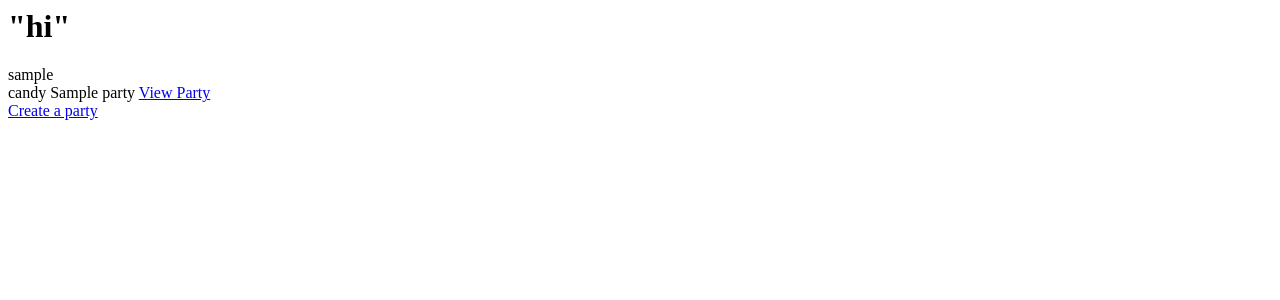
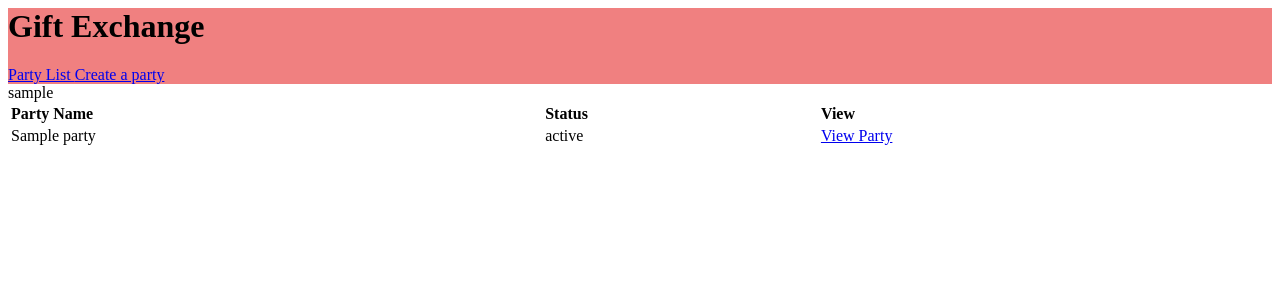
Before and after one commit to AmberOlson/gift_exchange, a Django app: page /parties/ in a window 1280 px wide. Shown: the top 300 px of the page. Run offline with Django 3.2, Linux system fonts and the light colour scheme; a user stored in the database is signed in; tables that the repository leaves empty hold one stand-in row (values such as "Sample post").

Commit message:
added header

```diff
--- /dev/null
+++ b/exchange/static/style.css
@@ -0,0 +1,8 @@
+header {
+  background-color: #F08080;
+}
+
+/*Party_view.html*/
+th {
+    text-align: left;
+}
--- /dev/null
+++ b/exchange/templates/header.html
@@ -0,0 +1,7 @@
+<header>
+  <h1>Gift Exchange</h1>
+  <nav>
+    <a href = "{% url 'party_list' %}"> Party List </a>
+    <a href = "{% url 'party_create' %}"> Create a party </a>
+  </nav>
+</header>
--- a/exchange/templates/parties.html
+++ b/exchange/templates/parties.html
@@ -1,11 +1,22 @@
-<h1> "hi" </h1>
+{% load static %}
+<link rel="stylesheet" type="text/css" href="{% static '/style.css' %}" />
+
+{% include "header.html" %}
 {{user.username}}
 <br>
-{{cat}}
-{% for party in parties %}
-  {{ party.name }}
-  <a href = "{% url 'party_view' party.id %}"> View Party </a>
-   <br>
-{% endfor %}
 
-<a href = "{% url 'party_create' %}"> Create a party </a>
+
+<table style="width:100%">
+  <tr>
+    <th>Party Name</th>
+    <th>Status</th>
+    <th>View</th>
+  </tr>
+  {% for party in parties %}
+    <tr>
+      <td>{{ party.name }}</td>
+      <td>{{ party.status }}</td>
+      <td><a href = "{% url 'party_view' party.id %}"> View Party </a></td>
+    </tr>
+    {% endfor %}
+</table>
--- a/exchange/templates/party_view.html
+++ b/exchange/templates/party_view.html
@@ -1,3 +1,8 @@
+{% load static %}
+<link rel="stylesheet" type="text/css" href="{% static '/style.css' %}" />
+
+{% include "header.html" %}
+
 
 <h2> Party Name: {{party.name}} </h2>
 <br>
```
